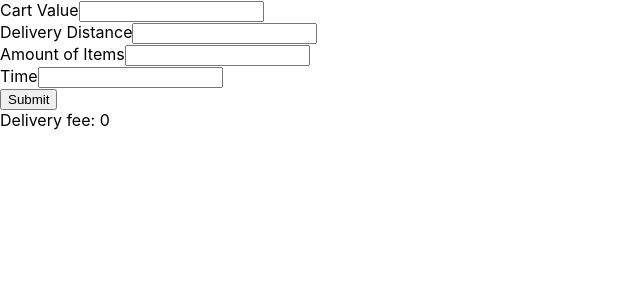
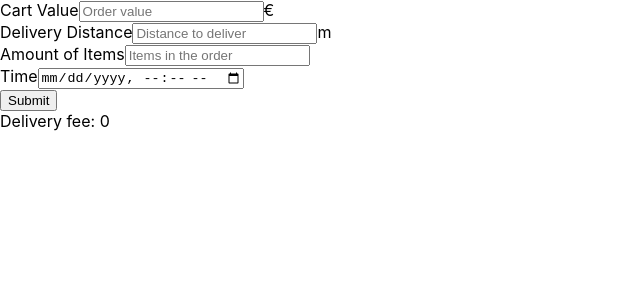
Before and after one commit to PJM178/wolt-intern-assignment, a React (Create React App) app: page / in a window 1280 px wide. Shown: the top 300 px of the page, without its empty margins (0-640 px from the left). Built offline with nearby package versions, Linux system fonts and the light colour scheme.

Commit message:
functions to calculate the delivery fee

```diff
--- a/src/components/DeliveryFeeCalculator.tsx
+++ b/src/components/DeliveryFeeCalculator.tsx
@@ -8,10 +8,21 @@ import { DeliveryFeeValues } from '../Types';
 const DeliveryFeeCalculator = () => {
   const [deliveryFee, setDeliveryFee] = useState<number>(0);
 
+  // Delivery fee parameters
+  const orderSurcharge = 10;
+  const minimumDistance = 1000;
+  const itemNumber = 4;
+  const itemNumberCost = 0.5;
+  const bulkOrder = 13;
+  const bulkFee = 1.2;
+  const maxDeliveryFee = 15;
+  const freeDeliveryValue = 100;
+
   // Validation schema for the form
   const validationSchema = yup.object().shape({
     cartValue: yup
       .number()
+      .min(0, 'Value must be positive')
       .transform((value, originalValue) => {
         if (originalValue === '') {
           return undefined;
@@ -26,15 +37,31 @@ const DeliveryFeeCalculator = () => {
       .required('Cart value is required'),
     deliveryDistance: yup
       .number()
-      .transform((v, o) => {
-        return (o === '' ? undefined : v);
+      .integer('Value must be an integer')
+      .min(0, 'Value must be positive')
+      .transform((value, originalValue) => {
+        if (originalValue === '') {
+          return undefined;
+        } else if (String(originalValue).includes(',')) {
+          return Number(originalValue.replace(/,/g, '.'));
+        } else {
+          return value;
+        }
       })
       .typeError('Value must be a number')
       .required('Delivery Distance is required'),
     items: yup
       .number()
-      .transform((v, o) => {
-        return (o === '' ? undefined : v);
+      .integer('Value must be an integer')
+      .min(0, 'Value must be positive')
+      .transform((value, originalValue) => {
+        if (originalValue === '') {
+          return undefined;
+        } else if (String(originalValue).includes(',')) {
+          return Number(originalValue.replace(/,/g, '.'));
+        } else {
+          return value;
+        }
       })
       .typeError('Value must be a number')
       .required('Amount of items in cart is required'),
@@ -48,14 +75,64 @@ const DeliveryFeeCalculator = () => {
     register,
     handleSubmit,
     reset,
+    watch,
     formState,
     formState: { errors, isSubmitSuccessful }
   } = useForm<DeliveryFeeValues>({ resolver: yupResolver(validationSchema) });
 
   const onSubmit = (data: DeliveryFeeValues) => {
-    setDeliveryFee(data.items);
+    setDeliveryFee(totalDeliveryFee(data));
     console.log(data);
   };
+
+  const fieldValues: DeliveryFeeValues = watch();
+  console.log(fieldValues);
+  console.log(watch());
+
+  const convertCommas = (value: number) => {
+    return Number(String(value).replace(',','.'));
+  };
+
+  // Helper functions to calculate the delivery fee
+  const smallOrderSurcharge = (cartValue: number) => {
+    if (cartValue < orderSurcharge) {
+      return orderSurcharge - cartValue;
+    } else {
+      return 0;
+    }
+  };
+
+  const deliveryDistanceFee = (distance: number) => {
+    if (distance <= minimumDistance) {
+      return 2;
+    } else {
+      return 2 + Math.ceil((distance - minimumDistance)/500);
+    }
+  };
+
+  const itemNumberSurcharge = (items: number) => {
+    if (items <= itemNumber) {
+      return 0;
+    } else if (items < bulkOrder) {
+      return (items - itemNumber) * itemNumberCost;
+    } else {
+      return (items - itemNumber) * itemNumberCost + bulkFee;
+    }
+  };
+
+  // Total delivery fee - TBD fee multiplier based on order time
+  const totalDeliveryFee = (fieldValues: DeliveryFeeValues) => {
+    const fee = smallOrderSurcharge(fieldValues.cartValue) + deliveryDistanceFee(fieldValues.deliveryDistance) + itemNumberSurcharge(fieldValues.items);
+    if (fieldValues.cartValue >= freeDeliveryValue) {
+      return 0;
+    } else if (fee < maxDeliveryFee) {
+      return fee;
+    } else {
+      return maxDeliveryFee;
+    }
+  };
+
+  console.log(totalDeliveryFee(fieldValues));
 
   useEffect(() => {
     if (isSubmitSuccessful) {
@@ -68,22 +145,27 @@ const DeliveryFeeCalculator = () => {
       <form onSubmit={handleSubmit(onSubmit)}>
         <div className="delivery-fee-form-field">
           <label>Cart Value</label>
-          <input {...register('cartValue')} type="text" />
+          <input {...register('cartValue')} type="text" min="0" placeholder="Order value"/><span>€</span>
           {errors.cartValue && <div><span>{errors.cartValue?.message}</span></div>}
+          {convertCommas(fieldValues.cartValue) < orderSurcharge && convertCommas(fieldValues.cartValue) >= 0 && fieldValues.cartValue
+            ? <div>
+                Order total less than {orderSurcharge.toFixed(2)}€ - small order surcharge: {smallOrderSurcharge(convertCommas(fieldValues.cartValue)).toFixed(2)}€
+              </div>
+            : null}
         </div>
         <div className="delivery-fee-form-field">
           <label>Delivery Distance</label>
-          <input {...register('deliveryDistance', { required: true })} type="number" />
+          <input {...register('deliveryDistance', { required: true })} type="text" placeholder="Distance to deliver" /><span>m</span>
           {errors.deliveryDistance && <div style={{ color: 'red' }}><span>{errors.deliveryDistance?.message}</span></div>}
         </div>
         <div className="delivery-fee-form-field">
           <label>Amount of Items</label>
-          <input {...register('items', { required: true })} type="number" />
+          <input {...register('items', { required: true })} type="text" placeholder="Items in the order" />
           {errors.items && <div><span>{errors.items?.message}</span></div>}
         </div>
         <div className="delivery-fee-form-field">
           <label>Time</label>
-          <input {...register('orderTime', { required: true })} type="string" />
+          <input {...register('orderTime', { required: true })} type="datetime-local" />
           {errors.orderTime && <div><span>{errors.orderTime?.message}</span></div>}
         </div>
         <div className="delivery-fee-form-submit">
```
